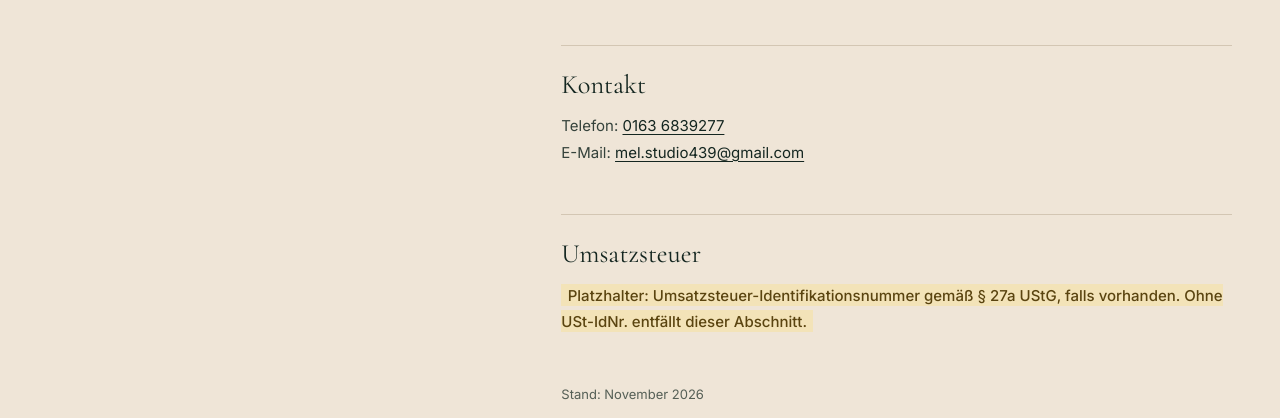
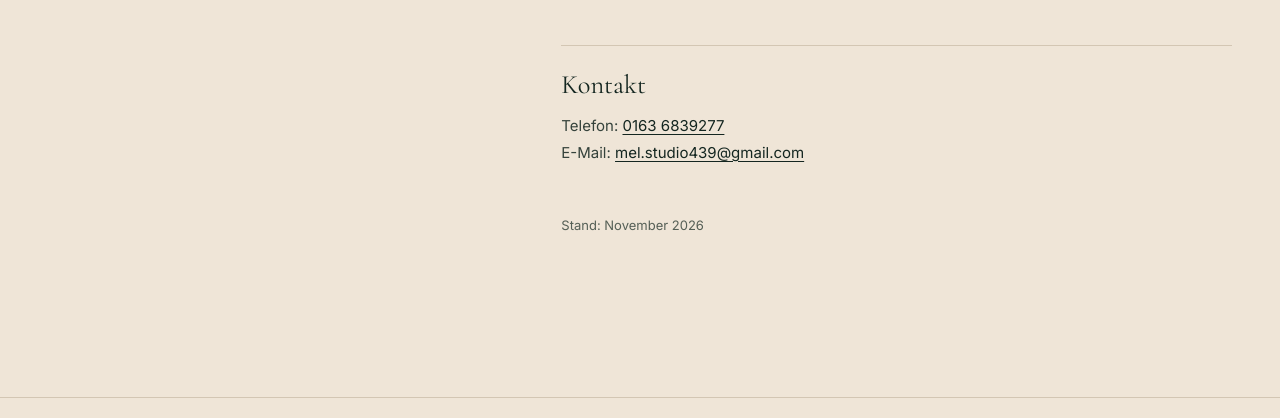
Before and after one commit to impovamarketing/mel-beauty-studio, a plain HTML site: page impressum.html in a window 1280 px wide. Shown: the part 382-800 px from the top of the page. Drawn offline with Linux system fonts and the light colour scheme.

Commit message:
Impressum: Platzhalter für USt-ID vor dem Live-Schalten entfernt
Co-Authored-By: Claude Opus 5.5 <noreply@anthropic.com>

```diff
--- a/impressum.html
+++ b/impressum.html
@@ -32,8 +32,8 @@
     <p>Telefon: <a href="tel:+491636839277">0163 6839277</a><br>
     E-Mail: <a href="mailto:mel.studio439@gmail.com">mel.studio439@gmail.com</a></p>
 
-    <h2>Umsatzsteuer</h2>
-    <p><span class="todo">Platzhalter: Umsatzsteuer-Identifikationsnummer gemäß § 27a UStG, falls vorhanden. Ohne USt-IdNr. entfällt dieser Abschnitt.</span></p>
+    <!-- TODO: Falls Mel eine Umsatzsteuer-ID hat, hier ergänzen:
+         <h2>Umsatzsteuer</h2><p>Umsatzsteuer-Identifikationsnummer gemäß § 27a UStG: DE…</p> -->
 
     <p class="legal__stand">Stand: November 2026</p>
   </div>
```
